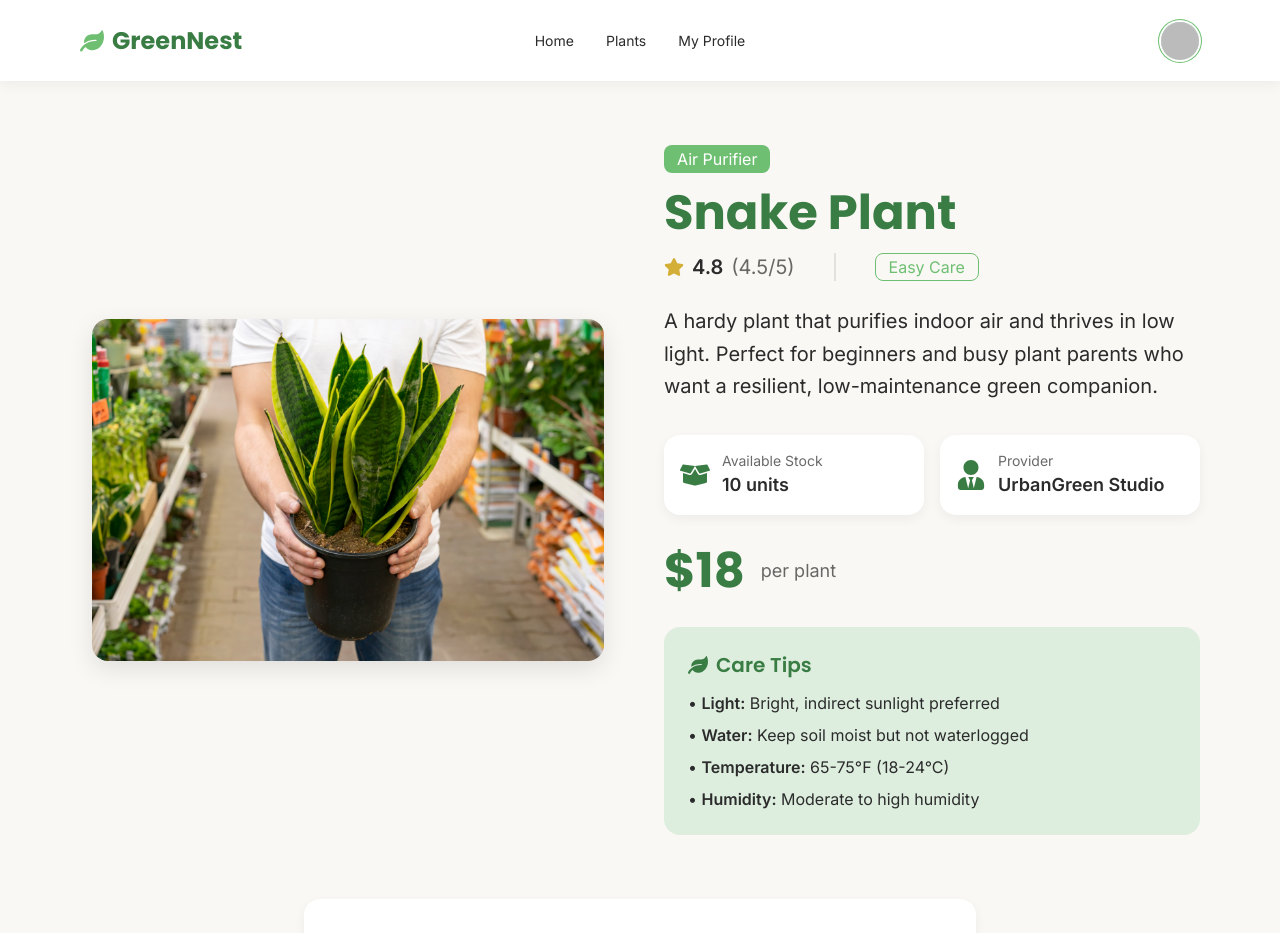
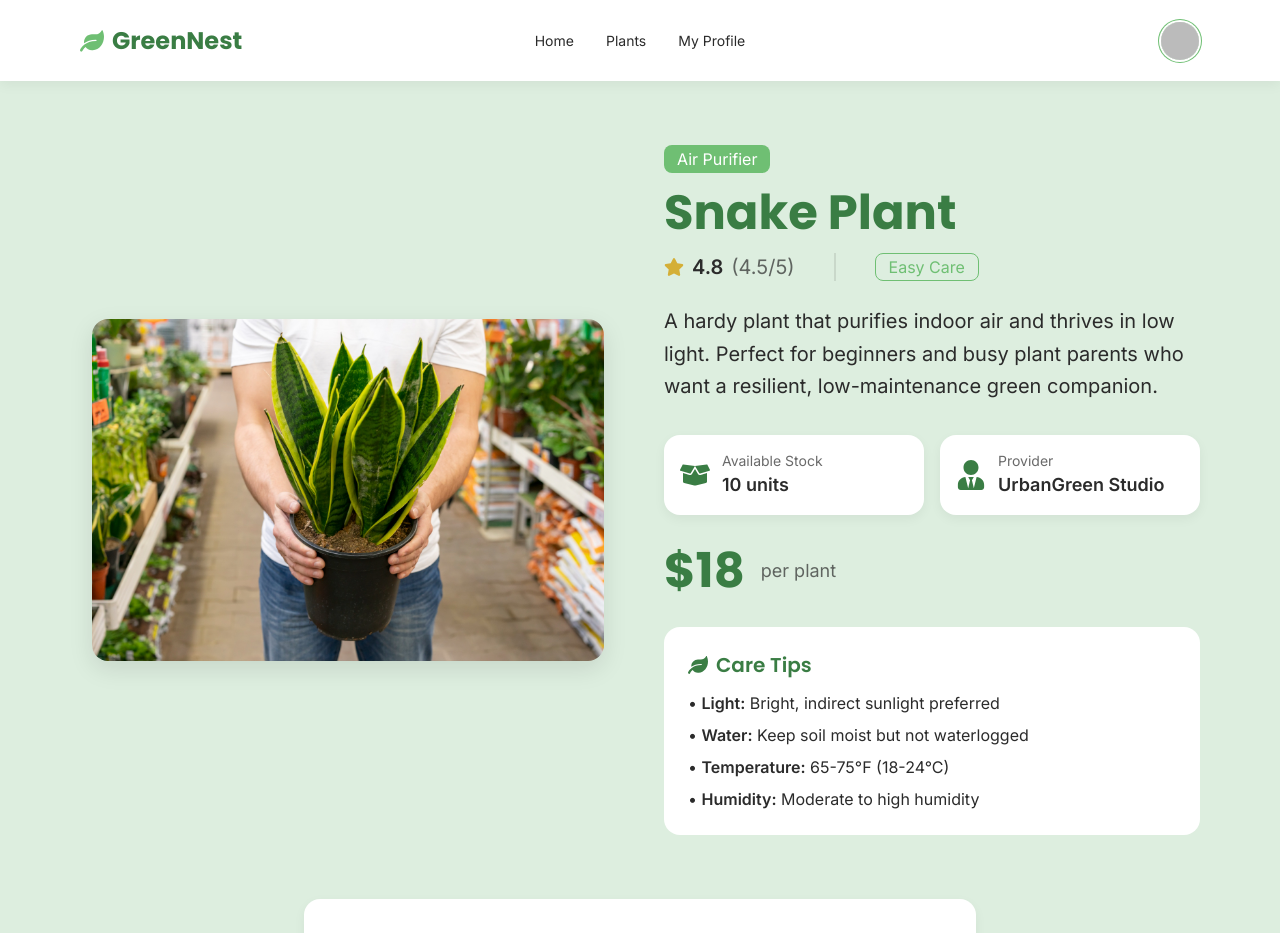
Before and after one commit to Shoikot-007/green-nest-website, a React (Vite) app: page /plant/1 in a window 1280 px wide. Shown: the top 933 px of the page. Built offline with nearby package versions, Linux system fonts and the light colour scheme; no server answers; sample sign-in values are in the browser's storage.

Commit message:
added the live link

```diff
--- a/src/pages/PlantDetails.jsx
+++ b/src/pages/PlantDetails.jsx
@@ -67,7 +67,7 @@ const PlantDetails = () => {
   }
 
   return (
-    <div className="bg-[#F9F8F4] min-h-screen">
+    <div className="bg-[#DDEEDF] min-h-screen">
       <div className="container mx-auto px-4 lg:px-20 py-16">
         <div className="grid grid-cols-1 lg:grid-cols-2 gap-12 mb-16">
           <div className="flex justify-center items-center">
@@ -173,7 +173,7 @@ const PlantDetails = () => {
               </span>
             </div>
 
-            <div className="bg-[#DDEEDF] bg-opacity-40 p-6 rounded-2xl">
+            <div className="bg-[#FFFFFF] bg-opacity-40 p-6 rounded-2xl">
               <h3
                 className="text-xl font-semibold text-[#3A7D44] mb-3 flex items-center gap-2"
                 style={{ fontFamily: "Poppins, sans-serif" }}
```
Also changed, not shown: 1 other file (tests, documents, lock files or other folders).
